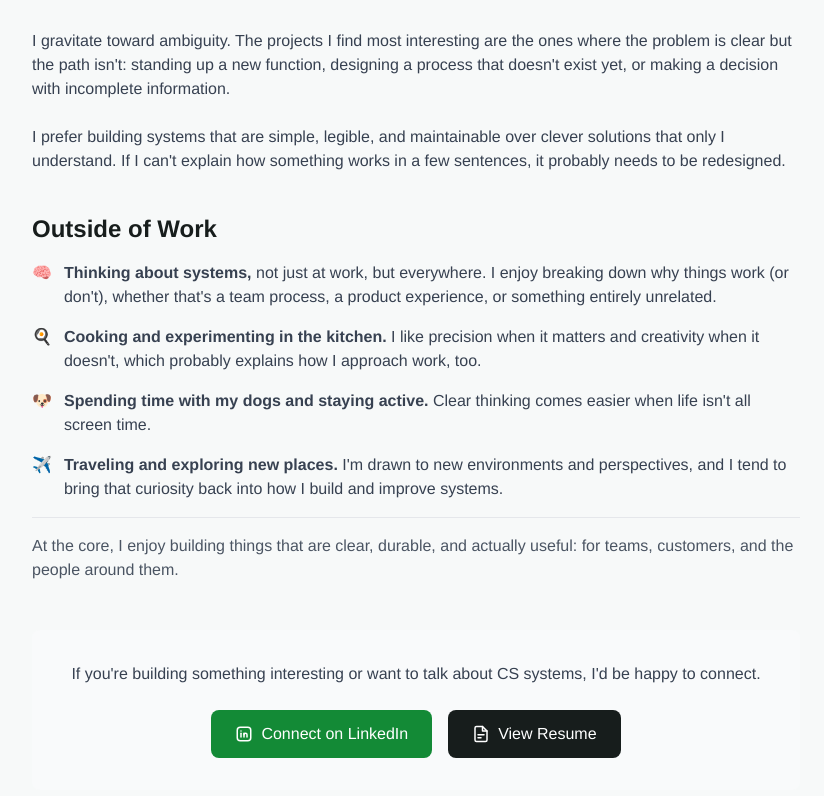
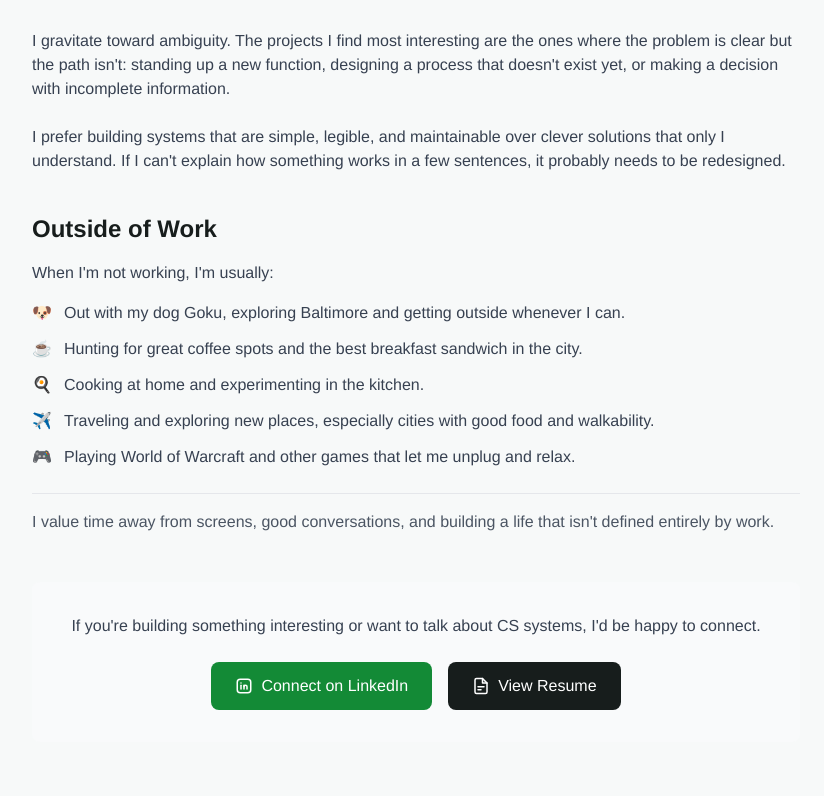
Before and after one commit to dc-larsen/davidlarsen.me, a Nuxt app: page /about in a window 1280 px wide. Shown: the part 836-1632 px from the top of the page, without its empty margins (224-1048 px from the left). After the commit the page ends 1610 px from the top, so only its background shows below. Built offline with nearby package versions, Linux system fonts and the light colour scheme.

Commit message:
Update Outside of Work section with simpler, cleaner content

```diff
--- a/pages/about.vue
+++ b/pages/about.vue
@@ -57,27 +57,32 @@
       <!-- Outside of work -->
       <div>
         <h2 class="text-2xl font-semibold text-primary mb-4">Outside of Work</h2>
-        <div class="space-y-4 text-gray-700">
+        <p class="text-gray-700 mb-4">When I'm not working, I'm usually:</p>
+        <div class="space-y-3 text-gray-700">
           <p class="flex">
-            <span class="mr-3 flex-shrink-0">🧠</span>
-            <span><strong>Thinking about systems,</strong> not just at work, but everywhere. I enjoy breaking down why things work (or don't), whether that's a team process, a product experience, or something entirely unrelated.</span>
+            <span class="mr-3 flex-shrink-0">🐶</span>
+            <span>Out with my dog Goku, exploring Baltimore and getting outside whenever I can.</span>
+          </p>
+          <p class="flex">
+            <span class="mr-3 flex-shrink-0">☕</span>
+            <span>Hunting for great coffee spots and the best breakfast sandwich in the city.</span>
           </p>
           <p class="flex">
             <span class="mr-3 flex-shrink-0">🍳</span>
-            <span><strong>Cooking and experimenting in the kitchen.</strong> I like precision when it matters and creativity when it doesn't, which probably explains how I approach work, too.</span>
-          </p>
-          <p class="flex">
-            <span class="mr-3 flex-shrink-0">🐶</span>
-            <span><strong>Spending time with my dogs and staying active.</strong> Clear thinking comes easier when life isn't all screen time.</span>
+            <span>Cooking at home and experimenting in the kitchen.</span>
           </p>
           <p class="flex">
             <span class="mr-3 flex-shrink-0">✈️</span>
-            <span><strong>Traveling and exploring new places.</strong> I'm drawn to new environments and perspectives, and I tend to bring that curiosity back into how I build and improve systems.</span>
+            <span>Traveling and exploring new places, especially cities with good food and walkability.</span>
           </p>
-          <p class="text-gray-600 mt-6 pt-4 border-t border-gray-200">
-            At the core, I enjoy building things that are clear, durable, and actually useful: for teams, customers, and the people around them.
+          <p class="flex">
+            <span class="mr-3 flex-shrink-0">🎮</span>
+            <span>Playing World of Warcraft and other games that let me unplug and relax.</span>
           </p>
         </div>
+        <p class="text-gray-600 mt-6 pt-4 border-t border-gray-200">
+          I value time away from screens, good conversations, and building a life that isn't defined entirely by work.
+        </p>
       </div>
     </div>
 
```
